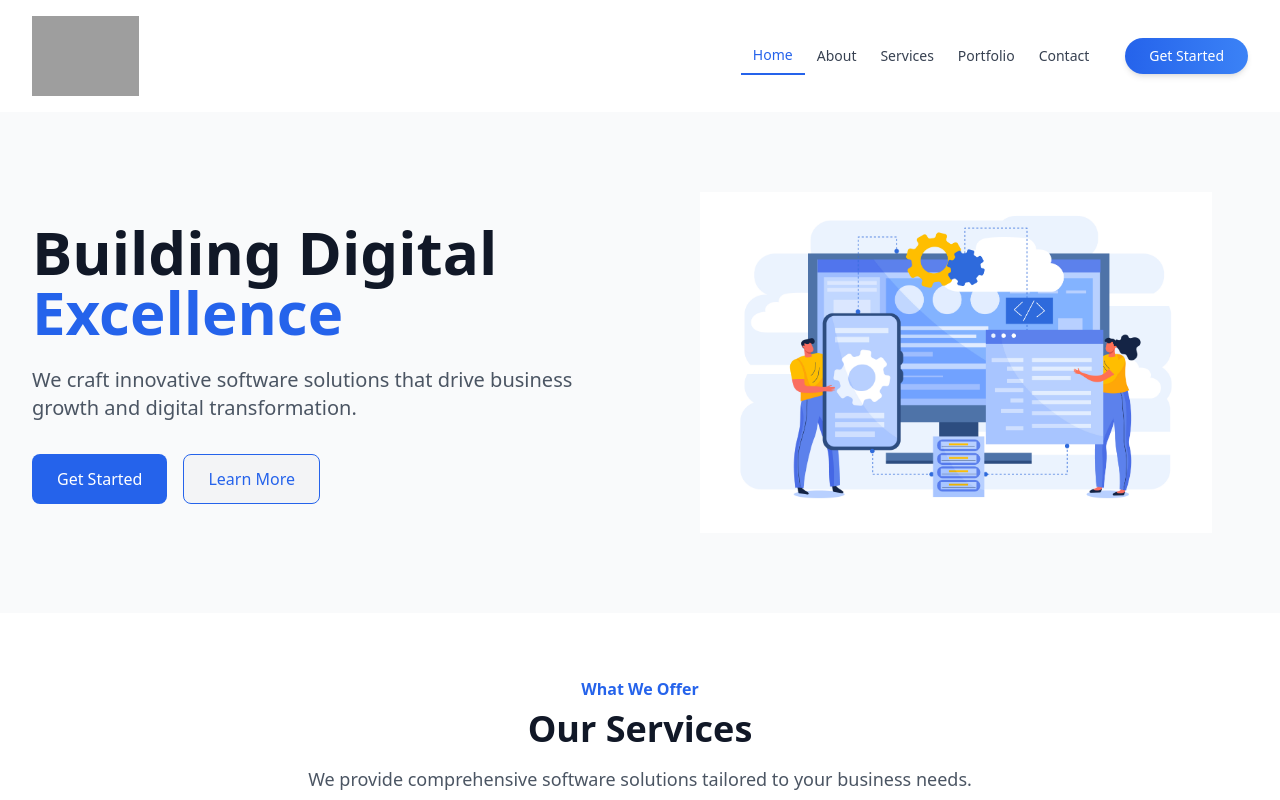
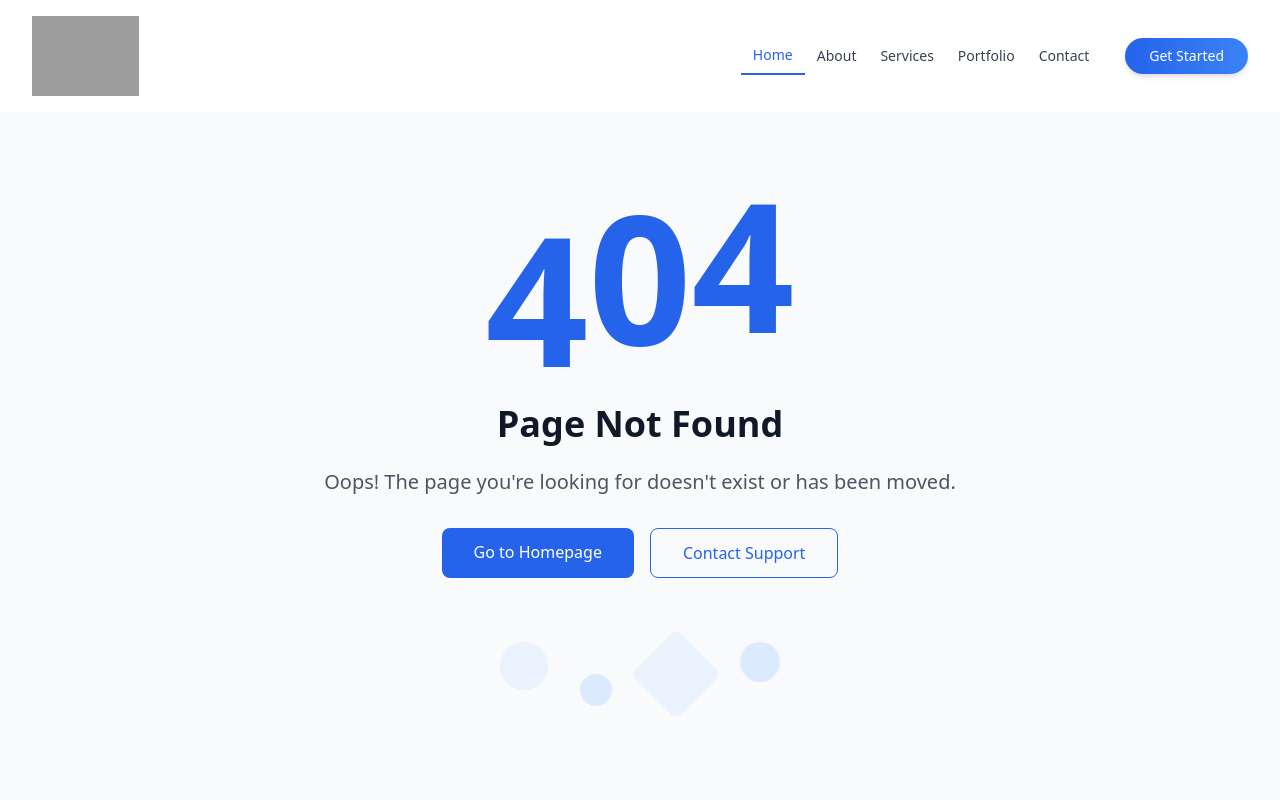
Before and after one commit to iamsadiashakil/vexa, a React (Vite) app: page / in a window 1280 px wide. Shown: the top 800 px of the page. Built offline with nearby package versions, Linux system fonts and the light colour scheme; grey boxes are pictures that could not be loaded.

Commit message:
Update App.jsx

```diff
--- a/src/App.jsx
+++ b/src/App.jsx
@@ -18,7 +18,7 @@
     <Router>
       <LayoutManager>
         <Routes>
-          <Route path="/" element={<Home />} />
+          <Route path="/vexa_website" element={<Home />} />
           <Route path="/about" element={<AboutUs />} />
           <Route path="/services" element={<Services />} />
           <Route path="/portfolio" element={<Portfolio />} />
```
